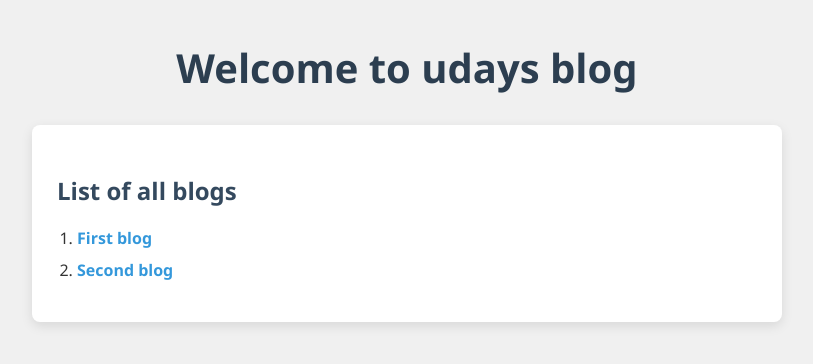
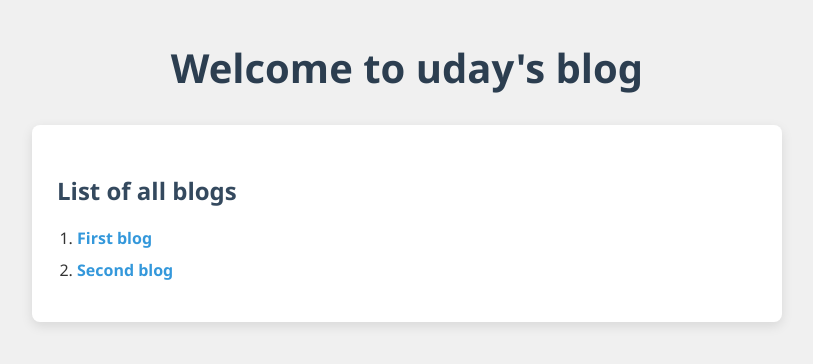
Before and after one commit to udaykahar/udaysblog, a plain HTML site: page index.html in a window 1280 px wide. Shown: the whole page, without its empty margins (233-1046 px from the left). Drawn offline with Linux system fonts and the light colour scheme.

Commit message:
template ready

```diff
--- a/index.html
+++ b/index.html
@@ -7,7 +7,7 @@
     <link rel="stylesheet" href="style.css">
 </head>
 <body>
-    <h1 class="title">Welcome to udays blog</h1>
+    <h1 class="title">Welcome to uday's blog</h1>
     <div class="homepage">
         <h3>List of all blogs</h3>
         <ol class="blog-list">
```
